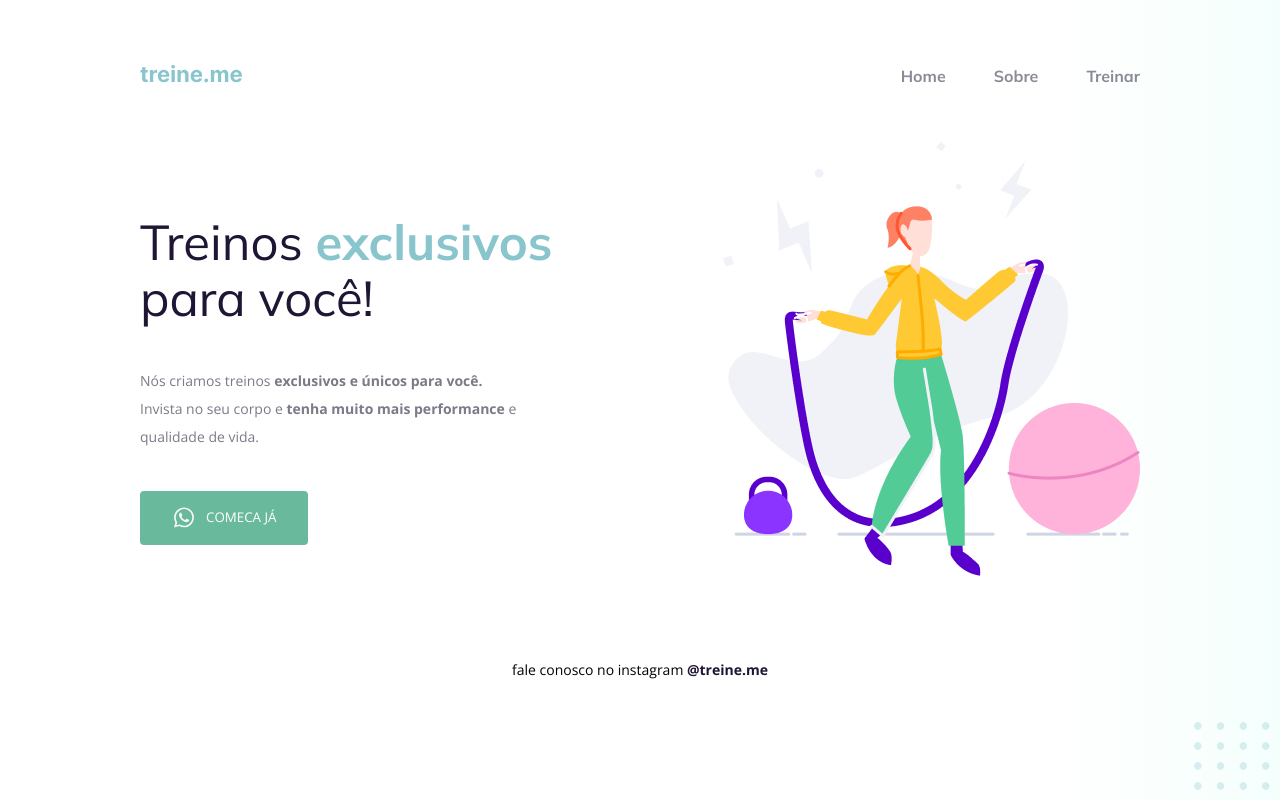
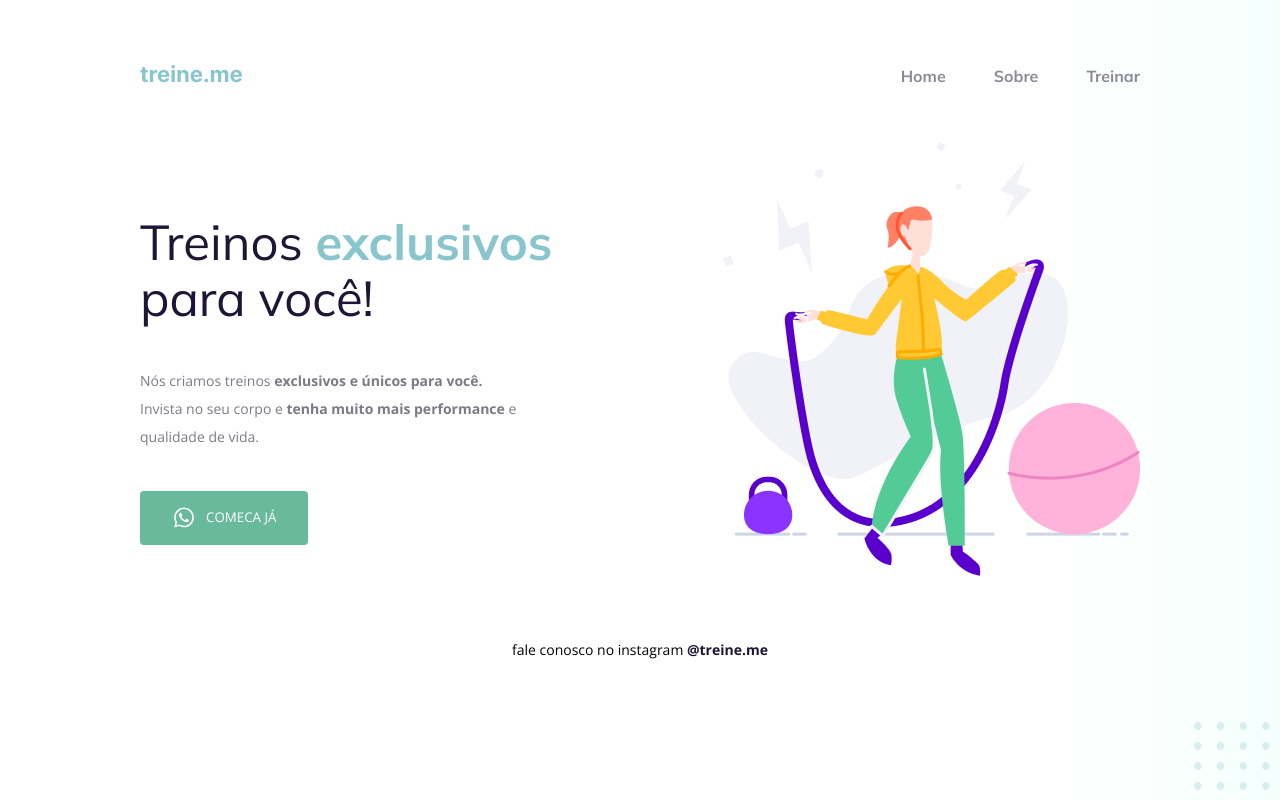
Before and after one commit to pedrohg3/Projeto-02-Rockseat, a plain HTML site: page index.html in a window 1280 px wide. Drawn offline with nearby package versions, Linux system fonts and the light colour scheme.

Commit message:
Update style.css

```diff
--- a/style.css
+++ b/style.css
@@ -106,7 +106,7 @@ body {
     font-size: 14px;
     line-height: 28px;
     text-align: center;
-    margin-top: 80px;
+    margin-top: 60px;
 
   }
 
```
